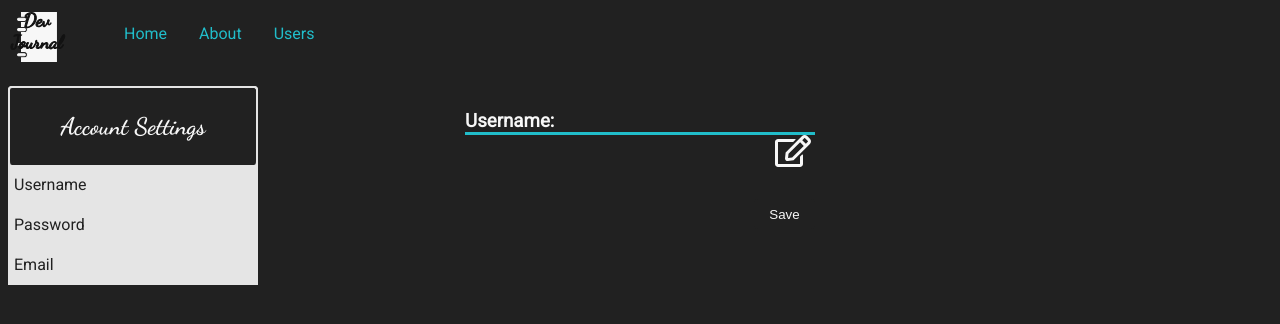
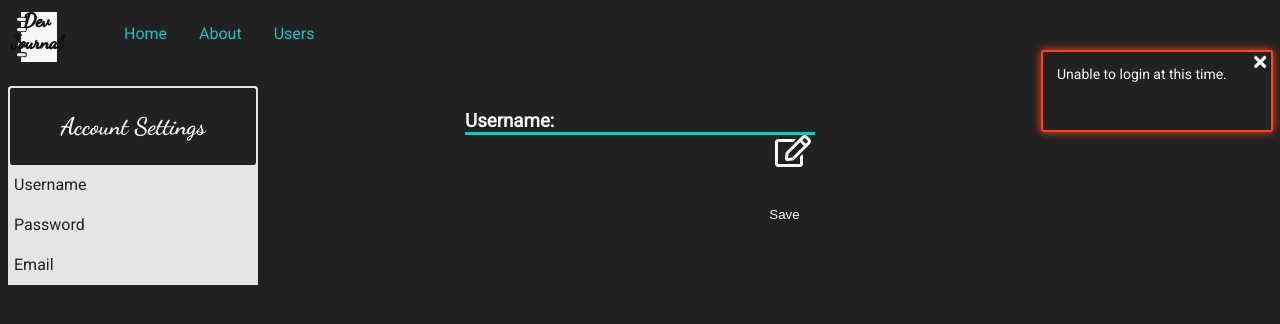
Before and after one commit to BYU-Full-Stack/devjournal_fe, a React (Create React App) app: page /account in a window 1280 px wide. Shown: the top 324 px of the page. Built offline with nearby package versions, Linux system fonts and the light colour scheme; no server answers.

Commit message:
Added alert notification on success and error.

```diff
--- a/src/API/AppLogic.ts
+++ b/src/API/AppLogic.ts
@@ -1,10 +1,12 @@
 import { POST, GET, DELETE, defaultReqOptions as options, PUT } from './index'
 import { USER_STATE_TYPE } from '../store/reducers/user'
-import { useDispatch } from 'react-redux'
-import { useSelector } from 'react-redux'
+import { ALERT_STATE_TYPE, ALERTS_STATE_TYPE } from '../store/reducers/alert'
+import { useDispatch, useSelector } from 'react-redux'
+
 import { RootState } from '../store'
 import { useCallback } from 'react'
 import { userStateAction } from '../store/actions/user'
+import { alertsStateAction } from '../store/actions/alert'
 const { REACT_APP_API_DOMAIN: API_URL, REACT_APP_API_BASE_PATH: API_BASE } = process.env;
 
 
@@ -15,8 +17,7 @@ export const login = async (user: USER_STATE_TYPE) => {
         } = {} } = await POST(`${API_URL}login`, user);
         return auth;
     } catch (err) {
-        //    TODO: handle errors better than this
-        console.log(err);
+        throw err;
     }
 };
 
@@ -30,8 +31,6 @@ export const getUser = async (username: string = '', token: string = '') => {
         const { data: { email, created_date, user_id, password } = {} } = await GET(`${API_URL}${API_BASE}${username}`, customOptions);
         return { email, created_date, user_id, password };
     } catch (err) {
-        //    TODO: handle errors better than this
-        console.log(err);
         throw err;
     }
 }
@@ -46,39 +45,47 @@ export const getUsers = async (token: string = '') => {
         const { data: users = [] } = await GET(`${API_URL}${API_BASE}user/all`, customOptions);
         return users;
     } catch (err) {
-        //    TODO: handle errors better than this
-        console.log(err);
-        return [];
+        throw err;
     }
 }
 
-export const updateUser = async (username: string, field: string, updatedUser: USER_STATE_TYPE) => {
+export const updateUser = async (username: string = '', field: string = '', updatedUser: USER_STATE_TYPE) => {
     const customOptions: typeof options = { ...options };
     customOptions.headers.Authorization = `Bearer ${updatedUser.token}`;
 
     try {
         await PUT(`${API_URL}${API_BASE}${username}/${field}`, updatedUser, customOptions);
     } catch (err) {
-        //    TODO: handle errors better than this
         throw err;
     }
 };
 
-export const deleteUser = async (username: string, userId: string, token: string) => {
+export const deleteUser = async (username: string, userId: string, token: string = '') => {
     const customOptions: typeof options = { ...options };
     customOptions.headers.Authorization = `Bearer ${token}`;
 
     try {
         await DELETE(`${API_URL}${API_BASE}${username}/${userId}`, customOptions);
     } catch (err) {
-        //    TODO: handle errors better than this
-        console.log(err.response.data);
         throw err;
     }
 };
 
 
-export const useUser = () => {
+export const useAlertBox = (): [alertsState: ALERTS_STATE_TYPE, fun: Function] => {
+    const alertsState = useSelector((state: RootState) => state.alertsReducer);
+
+    const dispatch = useDispatch();
+    const setAlerts = useCallback((alerts: ALERTS_STATE_TYPE) => {
+        dispatch(
+            alertsStateAction(alerts)
+        );
+    }, [dispatch])
+
+    return [alertsState, setAlerts];
+};
+
+export const useUser = (): [userState: USER_STATE_TYPE, fun: Function] => {
     const userState = useSelector((state: RootState) => state.userReducer);
 
     const dispatch = useDispatch();
--- a/src/App.tsx
+++ b/src/App.tsx
@@ -3,6 +3,7 @@ import { GlobalStyles } from './Styles';
 import store from './store';
 import Nav from './layouts/Nav';
 import Pages from './layouts/Pages'
+import Alerts from './components/Alerts/Index'
 import { BrowserRouter as Router } from "react-router-dom";
 
 function App() {
@@ -10,6 +11,7 @@ function App() {
     <>
       <GlobalStyles />
       <Provider store={store}>
+        <Alerts />
         <Router>
           <Nav />
           <Pages />
--- /dev/null
+++ b/src/components/Alerts/Alert.tsx
@@ -0,0 +1,51 @@
+
+import styled, { css } from 'styled-components'
+import { theme } from '../../Styles'
+
+import Icon from '../Icon'
+import { faTimes } from '@fortawesome/free-solid-svg-icons'
+type AlertProps = {
+    text: string;
+    dismissable?: boolean;
+    timeout?: number;
+    dismiss: Function;
+    top: string;
+    theme: string;
+}
+
+type StyledAlertProps = {
+    top: string;
+    themecol: string;
+}
+
+const StyledAlert = styled.div`
+    position: absolute;
+    right: .5em;
+    font-size: 14px;
+    background-color: ${theme['bg-dark']};
+    color: ${theme['white']};
+    min-width: 200px;
+    max-width: 240px;
+    height: 50px;
+    padding: 1em;
+    border-radius: 3px;
+
+    ${({ top = '' }: StyledAlertProps) => top && css`
+            top: ${top};
+        `}
+
+    ${({ themecol = '' }: StyledAlertProps) => (themecol = (themecol === 'error') ? 'red-deep' : 'green-deep') && css`
+        border: 2px solid ${theme[themecol]};
+        box-shadow: ${theme[themecol]} 0px 0px 10px;
+    `}
+`;
+
+const Alert: React.FC<AlertProps> = ({ text, dismissable = true, dismiss, timeout = 4, top = '', theme = 'error' }) => {
+    setTimeout(dismiss, timeout * 1000);
+    return <StyledAlert top={top} themecol={theme}>
+        {text}
+        {dismissable && <Icon hcolor={theme === 'success' ? 'green-deep' : 'red-deep'} position="absolute" top="1px" right="1px" fontSize="18px" icon={faTimes} onClick={() => dismiss()} />}
+    </StyledAlert>
+}
+
+export default Alert;
--- /dev/null
+++ b/src/components/Alerts/Index.tsx
@@ -0,0 +1,33 @@
+
+import { ALERT_STATE_TYPE } from '../../store/reducers/alert'
+import { useDispatch, useSelector } from 'react-redux'
+import { alertsStateAction } from '../../store/actions/alert'
+import { RootState } from '../../store'
+
+import Alert from './Alert'
+import { useCallback } from 'react'
+
+const Alerts = () => {
+    const alertsState = useSelector((state: RootState) => state.alertsReducer);
+    const dispatch = useDispatch();
+
+    const removeAlert = useCallback((key: string) => {
+        const index = alertsState.alerts.findIndex(({ key: alertKey }: ALERT_STATE_TYPE) => alertKey === key);
+        dispatch(
+            alertsStateAction({
+                alerts: [...alertsState.alerts.slice(0, index), ...alertsState.alerts.slice(index + 1)]
+            })
+        )
+    }, [alertsState.alerts]);
+
+    return (
+        <>
+            {
+                alertsState.alerts.map(({ text, timeout, dismissable, key, theme = 'error' }: ALERT_STATE_TYPE, idx: number) =>
+                    <Alert top={`${50 * (idx + 1) + 50 * (idx)}px`} theme={theme} text={text} key={idx} timeout={timeout} dismissable={dismissable} dismiss={() => removeAlert(key)} />)
+            }
+        </>
+    )
+}
+
+export default Alerts;
--- a/src/components/Icon.tsx
+++ b/src/components/Icon.tsx
@@ -1,6 +1,6 @@
 import { FontAwesomeIcon } from '@fortawesome/react-fontawesome'
 import { MouseEventHandler } from 'react'
-import styled from 'styled-components'
+import styled, { css } from 'styled-components'
 import { theme } from '../Styles'
 
 import {
@@ -10,31 +10,49 @@ import {
 
 type props = {
     icon: IconProp;
-    color?: string;
     size?: SizeProp;
-    hColor?: string;
     onClick?: MouseEventHandler<any>;
 }
 
-type PointerElementProps = {
+type IconStyleProps = {
     vAlign?: string;
     hcolor?: string;
     margin?: string;
     color?: string;
+
+    fontSize?: string;
+    position?: string;
+    left?: string;
+    right?: string;
+    top?: string;
 };
 
 const StyledIcon = styled(FontAwesomeIcon)`
     cursor: pointer;
-    vertical-align: ${({ vAlign = 'middle' }: PointerElementProps) => vAlign};
-    margin: ${({ margin = '0 4px' }: PointerElementProps) => margin};
+    vertical-align: ${({ vAlign = 'middle' }: IconStyleProps) => vAlign};
+    margin: ${({ margin = '0 4px' }: IconStyleProps) => margin};
     transition: color .3s ease-out;
-    color: ${({ color = 'white' }: PointerElementProps) => theme[color]};
+    color: ${({ color = 'white' }: IconStyleProps) => theme[color]};
+
     &:hover {
-        color: ${({ hcolor = 'orange-deep' }: PointerElementProps) => theme[hcolor]};
+        color: ${({ hcolor = 'orange-deep' }: IconStyleProps) => theme[hcolor]};
     }
+
+    ${({ fontSize = '' }: IconStyleProps) => fontSize && css`
+            font-size: ${fontSize};
+        `}
+
+    ${({ position = '' }: IconStyleProps) => position && css`
+            position: ${position};
+        `}
+    ${({ top = '' }: IconStyleProps) => top && css`
+            top: ${top};
+        `}
+    ${({ right = '' }: IconStyleProps) => right && css`
+            right: ${right};
+        `}
 `;
 
-
-export default function Icon({ icon, color = 'white', hColor = undefined, size = '2x', onClick = (() => null) }: props) {
-    return <StyledIcon hcolor={hColor} icon={icon} color={color} size={size} onClick={onClick} />;
+export default function Icon({ icon, color = 'white', size = '2x', onClick = (() => null), ...rest }: props & IconStyleProps) {
+    return <StyledIcon icon={icon} color={color} size={size} onClick={onClick} {...rest} />;
 };
--- /dev/null
+++ b/src/store/actions/alert.ts
@@ -0,0 +1,7 @@
+import { ALERTS_STATE_TYPE } from '../reducers/alert'
+
+export const ALERTS_STATE = "ALERTS_STATE";
+
+export const alertsStateAction = (alertsState: ALERTS_STATE_TYPE) => {
+    return { type: ALERTS_STATE, alertsState };
+};
--- a/src/store/index.ts
+++ b/src/store/index.ts
@@ -1,8 +1,10 @@
 import { createStore, combineReducers } from 'redux'
 import userReducer from './reducers/user'
+import alertsReducer from './reducers/alert'
 
 const rootReducer = combineReducers({
-    userReducer
+    userReducer,
+    alertsReducer
 });
 
 const store = createStore(rootReducer);
--- /dev/null
+++ b/src/store/reducers/alert.ts
@@ -0,0 +1,33 @@
+import { ALERTS_STATE } from '../actions/alert'
+
+export type ALERTS_STATE_TYPE = {
+    alerts: ALERT_STATE_TYPE[];
+};
+
+export type ALERT_STATE_TYPE = {
+    key: string;
+    text: string;
+    timeout?: number;
+    dismissable?: boolean;
+    theme?: string;
+};
+
+const alertState: ALERTS_STATE_TYPE = {
+    alerts: []
+};
+
+type ACTION_TYPE = {
+    type: string;
+    alertsState: ALERTS_STATE_TYPE;
+};
+
+const alertReducer = (state = alertState, action: ACTION_TYPE) => {
+    switch (action.type) {
+        case ALERTS_STATE:
+            return { ...state, ...action.alertsState };
+        default:
+            return state;
+    }
+};
+
+export default alertReducer;
--- a/src/store/reducers/user.ts
+++ b/src/store/reducers/user.ts
@@ -8,6 +8,7 @@ export type USER_STATE_TYPE = {
     role?: string;
     created_date?: string;
     user_id?: string;
+    updatedUsername?: string;
 };
 
 const userState: USER_STATE_TYPE = {
@@ -20,12 +21,12 @@ const userState: USER_STATE_TYPE = {
 
 type ACTION_TYPE = {
     type: string;
+    userState: USER_STATE_TYPE
 };
 
 const userReducer = (state = userState, action: ACTION_TYPE) => {
     switch (action.type) {
         case USER_STATE:
-            // @ts-ignore
             return { ...state, ...action.userState };
         default:
             return state;
```
Also changed, not shown: src/pages/User/Index.tsx (+30 -8 lines), src/pages/UserSettings.tsx (+36 -8 lines).
